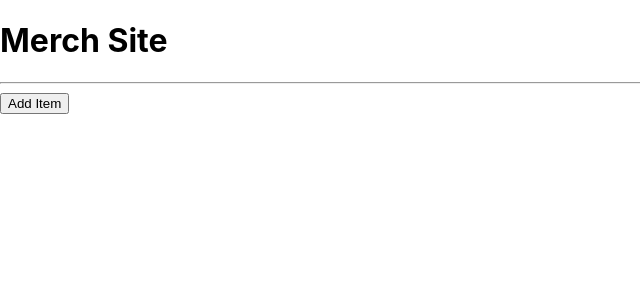
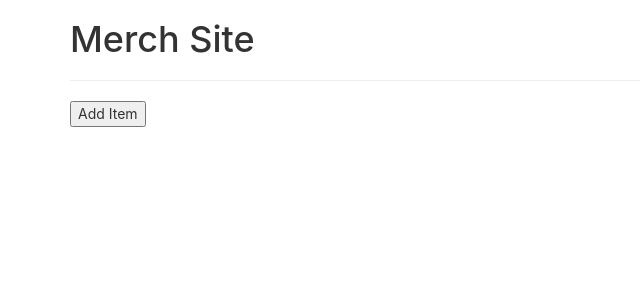
Before and after one commit to JasoFal/merch_site, a React (Create React App) app: page / in a window 1280 px wide. Shown: the top 300 px of the page, without its empty margins (0-640 px from the left). Built offline with nearby package versions, Linux system fonts and the light colour scheme.

Commit message:
Add bootstrap styling

```diff
--- a/public/index.html
+++ b/public/index.html
@@ -3,6 +3,7 @@
   <head>
     <meta charset="utf-8" />
     <link rel="icon" href="%PUBLIC_URL%/favicon.ico" />
+    <link rel="stylesheet" href="https://maxcdn.bootstrapcdn.com/bootstrap/3.4.1/css/bootstrap.min.css">
     <meta name="viewport" content="width=device-width, initial-scale=1" />
     <meta name="theme-color" content="#000000" />
     <meta
--- a/src/components/App.js
+++ b/src/components/App.js
@@ -5,8 +5,14 @@
 function App() {
   return (
     <React.Fragment>
-      <Header />
-      <ItemControl />
+      <div class="container">
+        <div class="row-center">
+          <Header />
+        </div>
+        <div class="row-center">
+          <ItemControl />
+        </div>
+      </div>
     </React.Fragment>
   );
 }
```
